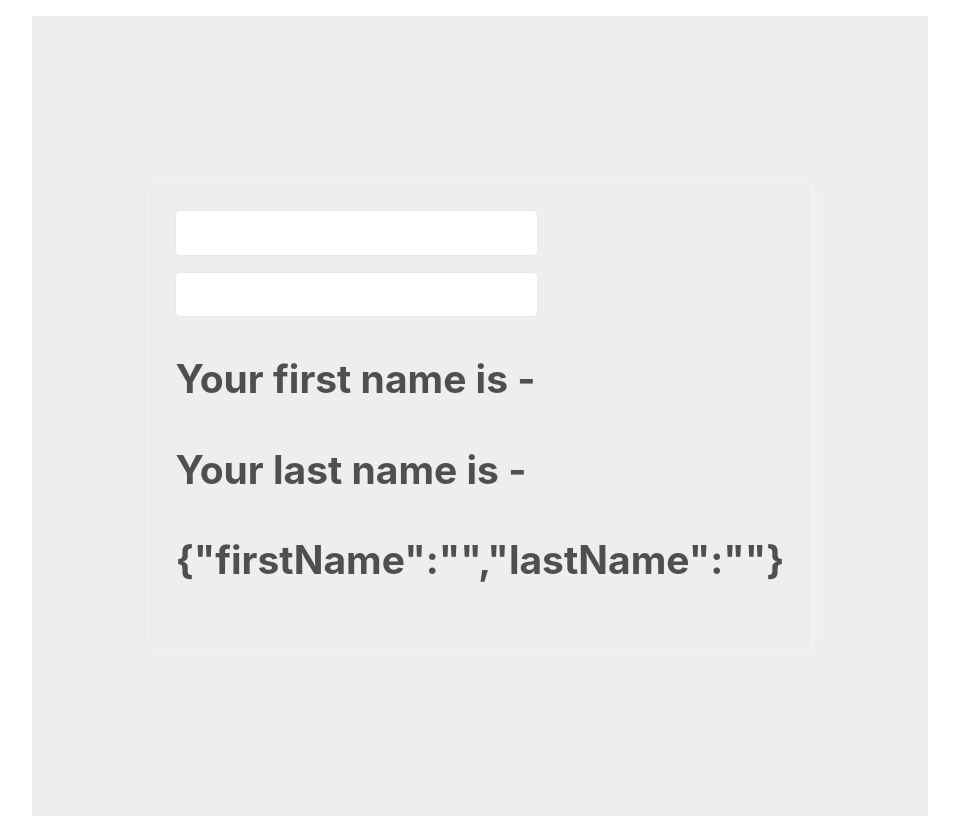
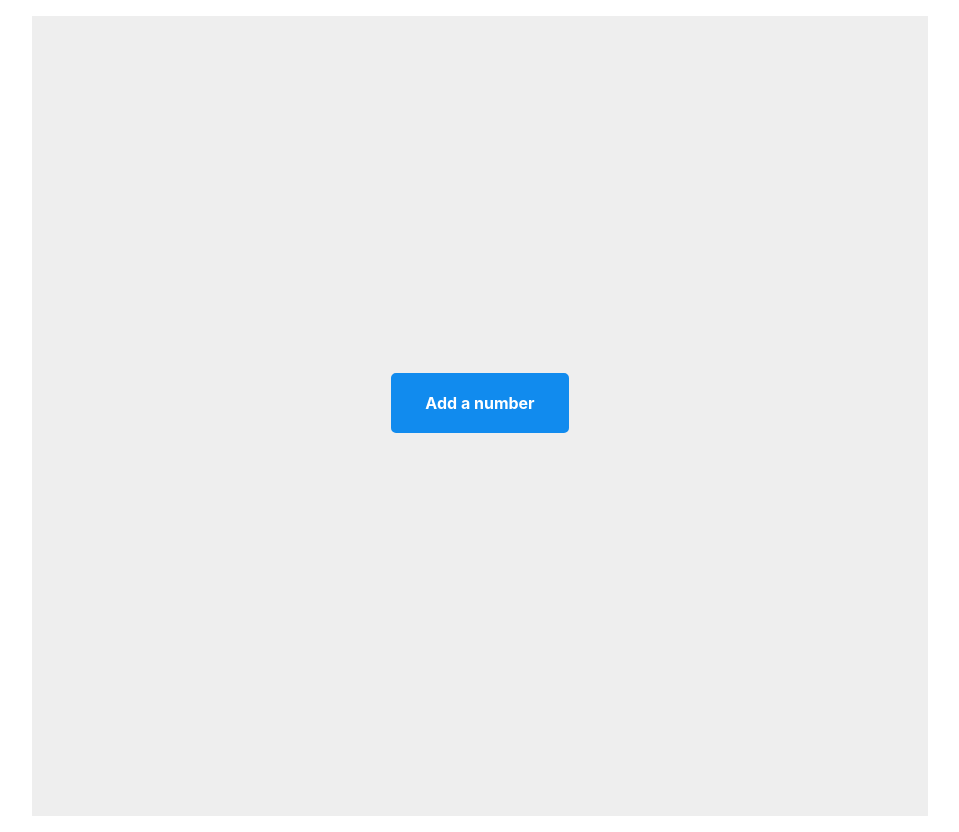
Before and after one commit to tutu-tonton/React-Hooks-tut_Codevolution, a React (Create React App) app: page / in a window 1280 px wide. Shown: the whole page, without its empty margins (160-1119 px from the left). Built offline with nearby package versions, Linux system fonts and the light colour scheme.

Commit message:
lesson5 useState with array - HookCounterFour作成

```diff
--- a/src/App.js
+++ b/src/App.js
@@ -3,12 +3,14 @@
 // import ClassCounter from './components/ClassCounter.component';
 // import HookCounter from './components/HookCounter.component';
 // import HookCounterTwo from './components/HookCounterTwo.component';
-import HookCounterThree from './components/HookCounterThree.component';
+// import HookCounterThree from './components/HookCounterThree.component';
+import HookCounterFour from './components/HookCounterFour.component';
 
 function App() {
 	return (
 		<div className="App">
-			<HookCounterThree />
+			<HookCounterFour />
+			{/* <HookCounterThree /> */}
 			{/* <HookCounterTwo /> */}
 			{/* <HookCounter /> */}
 			{/* <ClassCounter /> */}
--- a/src/components/HookCounter.component.jsx
+++ b/src/components/HookCounter.component.jsx
@@ -1,3 +1,7 @@
+//========================================
+//  lesson1 useState
+//========================================
+
 import React, { useState } from 'react';
 
 const HookCounter = () => {
--- /dev/null
+++ b/src/components/HookCounterFour.component.jsx
@@ -0,0 +1,31 @@
+//========================================
+//  lesson5 useState with array
+//========================================
+
+import React, { useState } from 'react';
+
+const HookCounterFour = () => {
+	const [items, setItems] = useState([]);
+
+	const addItem = () => {
+		setItems([
+			...items,
+			{
+				id: items.length,
+				value: Math.floor(Math.random() * 10) + 1,
+			},
+		]);
+	};
+	return (
+		<div>
+			<button onClick={addItem}>Add a number</button>
+			<ul>
+				{items.map((item) => (
+					<li key={item.id}>{item.value}</li>
+				))}
+			</ul>
+		</div>
+	);
+};
+
+export default HookCounterFour;
--- a/src/components/HookCounterThree.component.jsx
+++ b/src/components/HookCounterThree.component.jsx
@@ -1,3 +1,7 @@
+//========================================
+//  lesson4 useState with object
+//========================================
+
 import React, { useState } from 'react';
 
 const HookCounterThree = () => {
--- a/src/components/HookCounterTwo.component.jsx
+++ b/src/components/HookCounterTwo.component.jsx
@@ -1,3 +1,7 @@
+//========================================
+//  lesson3 useState with previous state
+//========================================
+
 import React, { useState } from 'react';
 
 const HookCounterTwo = () => {
```
Also changed, not shown: 1 other file (tests, documents, lock files or other folders).
